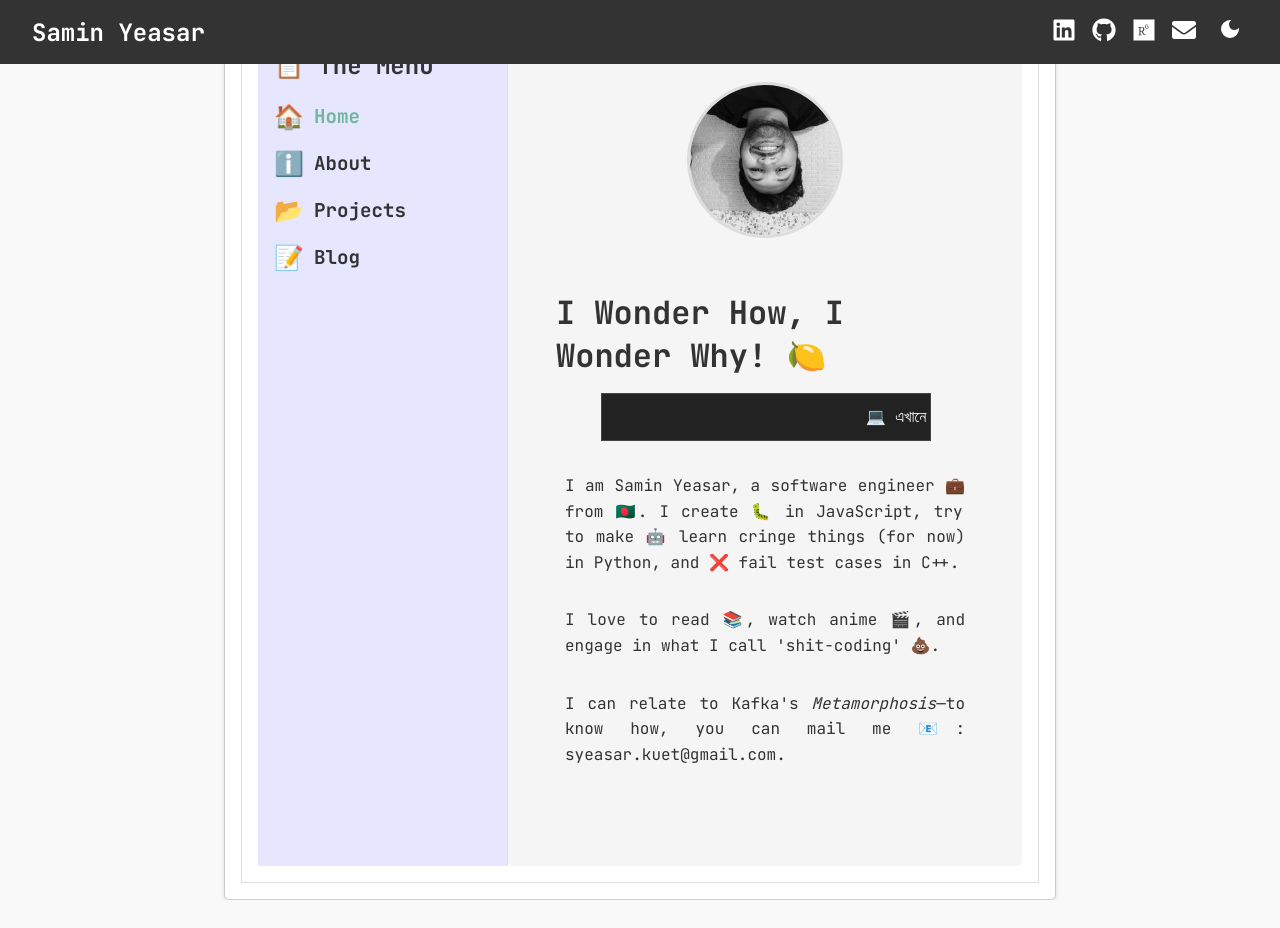
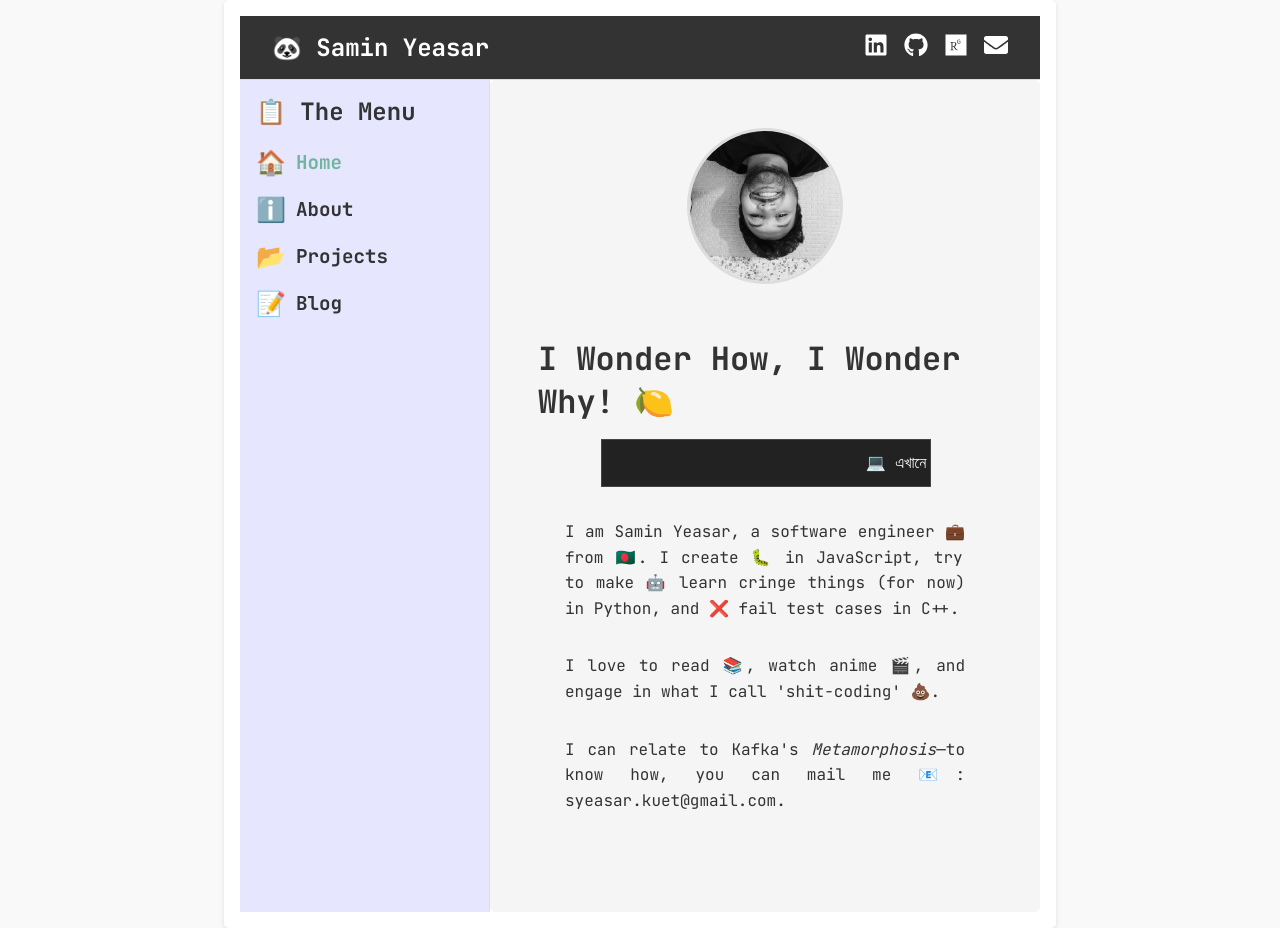
Before and after one commit to Y3454R/my-portfolio-website, a Next.js app: page /home in a window 1280 px wide. Before the commit the page ends 900 px from the top, so only its background shows below. Built offline with nearby package versions, Linux system fonts and the light colour scheme.

Commit message:
:star: new: add top nav bar

```diff
--- a/src/app/components/TopNav.js
+++ b/src/app/components/TopNav.js
@@ -23,37 +23,41 @@ const TopNav = () => {
 
   return (
     <nav className={styles.navbar}>
-      <div className={styles.logo}>Samin Yeasar</div>
+      <div className={styles.logo}>🐼 Samin Yeasar</div>
 
       <div className={styles.icons}>
         <a
-          href="https://www.linkedin.com"
+          href="https://www.linkedin.com/in/samin-yeasar-abir/"
           target="_blank"
           rel="noopener noreferrer"
         >
           <FaLinkedin size={24} />
         </a>
-        <a href="https://github.com" target="_blank" rel="noopener noreferrer">
+        <a
+          href="https://github.com/Y3454R"
+          target="_blank"
+          rel="noopener noreferrer"
+        >
           <FaGithub size={24} />
         </a>
 
         <a
-          href="https://www.researchgate.net"
+          href="https://www.researchgate.net/profile/Samin-Yeasar-2"
           target="_blank"
           rel="noopener noreferrer"
         >
           <FaResearchgate size={24} />
         </a>
         <a
-          href="mailto:your.email@example.com"
+          href="mailto:syeasar.kuet@gmail.com"
           target="_blank"
           rel="noopener noreferrer"
         >
           <FaEnvelope size={24} />
         </a>
-        <button className={styles.themeToggle} onClick={toggleTheme}>
+        {/* <button className={styles.themeToggle} onClick={toggleTheme}>
           {darkMode ? <MdLightMode size={24} /> : <MdDarkMode size={24} />}
-        </button>
+        </button> */}
       </div>
     </nav>
   );
--- a/src/app/components/TopNav.module.css
+++ b/src/app/components/TopNav.module.css
@@ -7,11 +7,14 @@
   padding: 1rem 2rem;
   background-color: #333;
   color: #fff;
-  position: fixed;
-  top: 0;
-  left: 0;
-  right: 0;
-  z-index: 1000;
+  position: sticky; /* Make it sticky */
+  top: 0; /* Stick to the top of the container */
+  z-index: 1000; /* Ensure it stays above other content */
+  border-bottom: 1px solid #ddd; /* Optional: Add a border for better separation */
+}
+
+.wrapper .navbar {
+  width: 100%; /* Ensure it spans the wrapper width */
 }
 
 .navbar .logo {
--- a/src/app/layout.js
+++ b/src/app/layout.js
@@ -1,8 +1,8 @@
 "use client";
 import "./globals.css";
 import Sidebar from "@/app/components/Sidebar"; // Import Sidebar component
+import TopNav from "@/app/components/TopNav"; // Import TopNav component
 import styles from "./layout.module.css"; // Import CSS for layout
-import TopNav from "./components/TopNav";
 
 export default function RootLayout({ children }) {
   return (
@@ -20,7 +20,7 @@ export default function RootLayout({ children }) {
 
           {/* Wrapper Div */}
           <div className={styles.wrapper}>
-            <TopNav />
+            <TopNav /> {/* Add TopNav inside the wrapper */}
             <div className={styles.middleContent}>
               <Sidebar />
               <main className={styles.mainContent}>{children}</main>
--- a/src/app/layout.module.css
+++ b/src/app/layout.module.css
@@ -17,8 +17,10 @@
   grid-template-columns: 250px 1fr; /* Sidebar width + Main content */
   /* gap: 1rem; */
   background: #ffffff; /* Optional: Set a different background */
-  padding: 1rem; /* Add padding around the middle content */
-  border: 1px solid #ddd; /* Optional: Add a border to separate visually */
+  /* Add padding around the middle content */
+  /* padding: 1rem; */
+  /* Optional: Add a border to separate visually */
+  /* border: 1px solid #ddd; */
 }
 
 .mainContent {
@@ -34,7 +36,9 @@
   align-items: stretch; /* Stretch to fill the available width */
   background: #ffffff; /* Optional: Set background color */
   padding: 1rem; /* Optional: Add padding inside the wrapper */
-  border: 1px solid #ccc; /* Optional: Add a border for visual distinction */
-  border-radius: 5px; /* Optional: Add rounded corners */
+  /* Optional: Add a border for visual distinction */
+  /* border: 1px solid #ccc; */
+  /* Optional: Add rounded corners */
+  border-radius: 5px;
   box-shadow: 0 2px 5px rgba(0, 0, 0, 0.1); /* Optional: Add a subtle shadow */
 }
```
